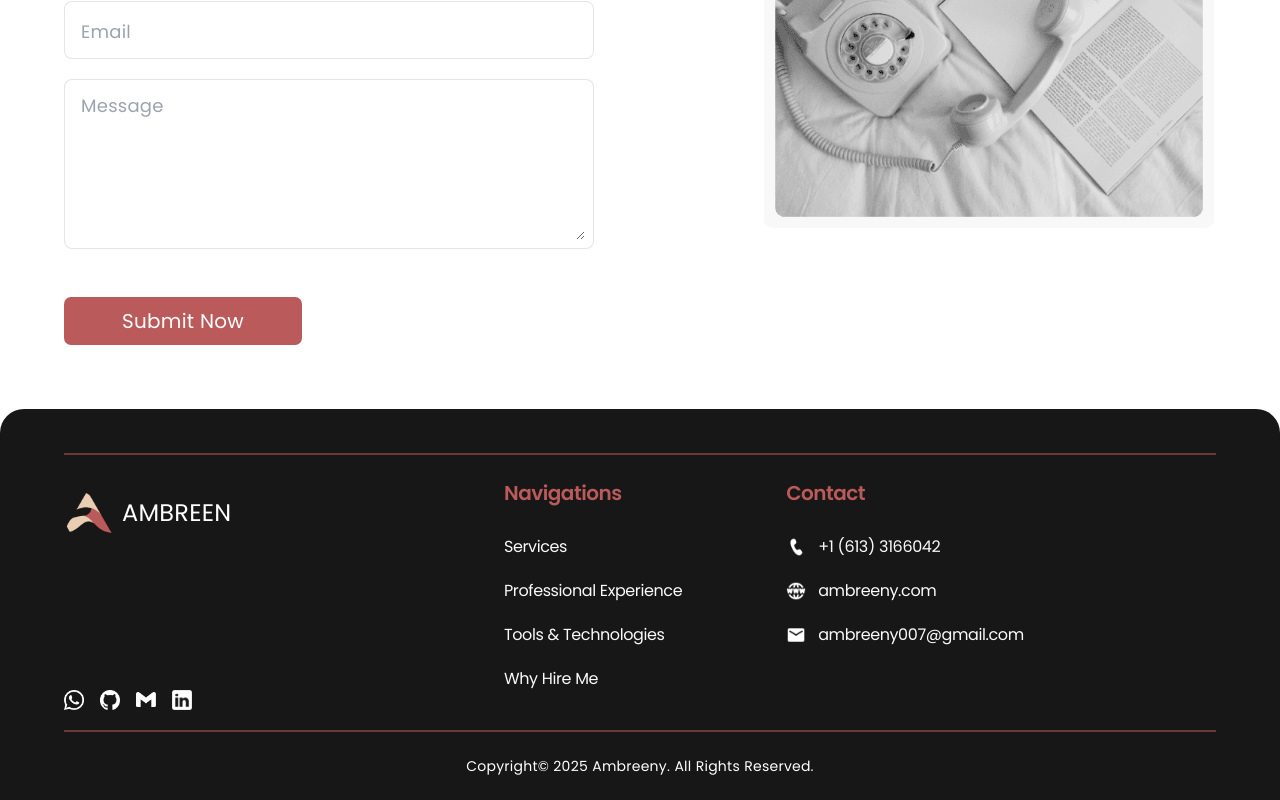
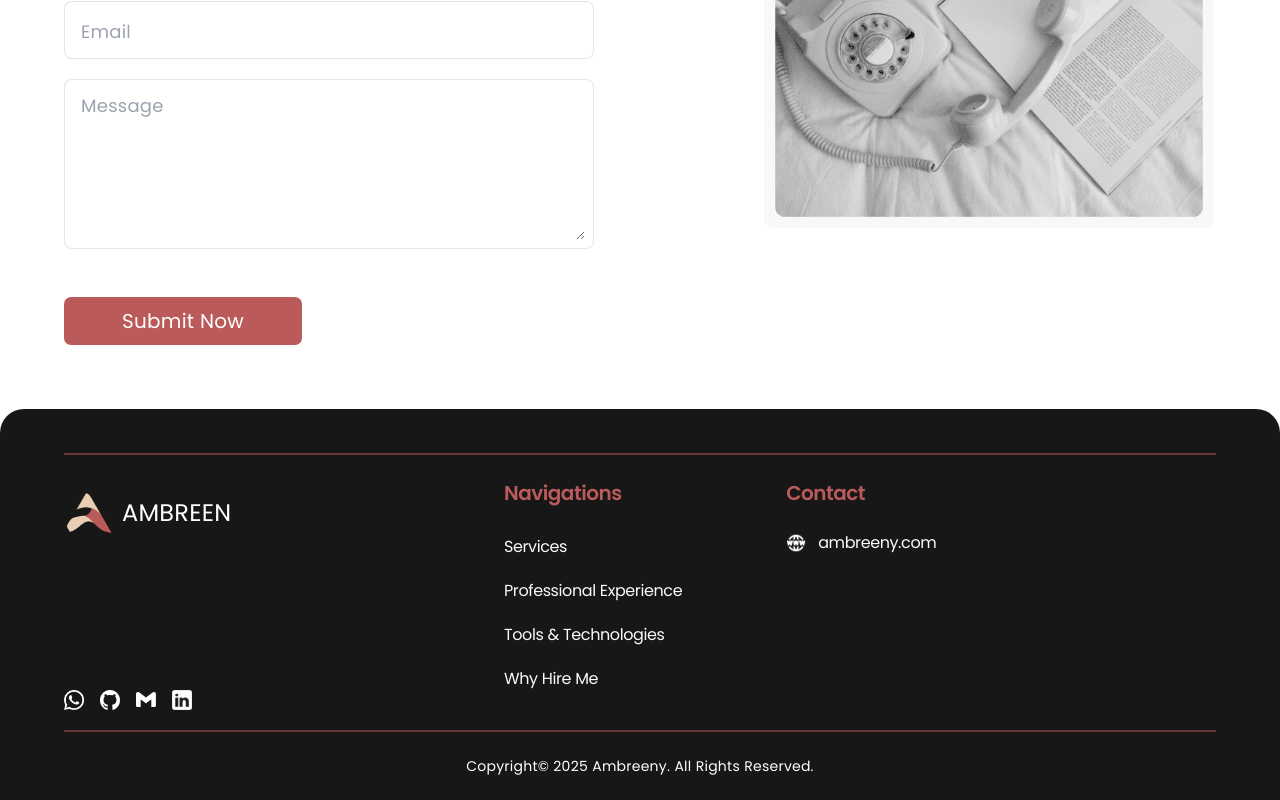
Before and after one commit to adnanghaffar07/ambreen_portfolio, a Next.js app: page / in a window 1280 px wide. Shown: the part 5913-6713 px from the top of the page. Built offline with nearby package versions, Linux system fonts and the light colour scheme; a web font is replaced by a local one.

Commit message:
Update footer.tsx

```diff
--- a/app/components/footer.tsx
+++ b/app/components/footer.tsx
@@ -79,7 +79,7 @@ export default function Footer() {
                         </a>
 
                         <a
-                            href="https://mail.google.com/mail/?view=cm&fs=1&to=ambreeny007@gmail.com"
+                            href="https://mail.google.com/mail/?view=cm&fs=1&to=ambreen@ambreeny.com"
                             target="_blank"
                             rel="noopener noreferrer"
                         >
@@ -143,8 +143,8 @@ export default function Footer() {
                     <div className="text-xl font-semibold tracking-tight text-[#BB5A5A]">
                         Contact
                     </div>
-                    <div className="flex flex-col mt-7 text-base tracking-tight text-gray-50">
-                        <div className="flex items-center gap-3 cursor-pointer">
+                    <div className="flex flex-col mt-1 text-base tracking-tight text-gray-50">
+                        {/* <div className="flex items-center gap-3 cursor-pointer">
                             <a
                                 href="tel:+16133166042" // Telephone link format
                                 target="_blank"
@@ -160,7 +160,7 @@ export default function Footer() {
                                   <p>+1 (613) 3166042</p>
                             </a>
 
-                        </div>
+                        </div> */}
                         <div className="flex items-center gap-3 mt-5 cursor-pointer">
                             <a
                                 href="https://www.ambreeny.com/" // Email link format
@@ -179,7 +179,7 @@ export default function Footer() {
                             </a>
 
                         </div>
-                        <div className="flex items-center gap-3 mt-5 cursor-pointer">
+                        {/* <div className="flex items-center gap-3 mt-5 cursor-pointer">
                             <a
                                 href="mailto:ambreeny007@gmail.com" // Email link format
                                 target="_blank"
@@ -195,7 +195,7 @@ export default function Footer() {
                                 />
                             <p>ambreeny007@gmail.com</p>
                             </a>
-                        </div>
+                        </div> */}
                     </div>
 
                 </div>
```
